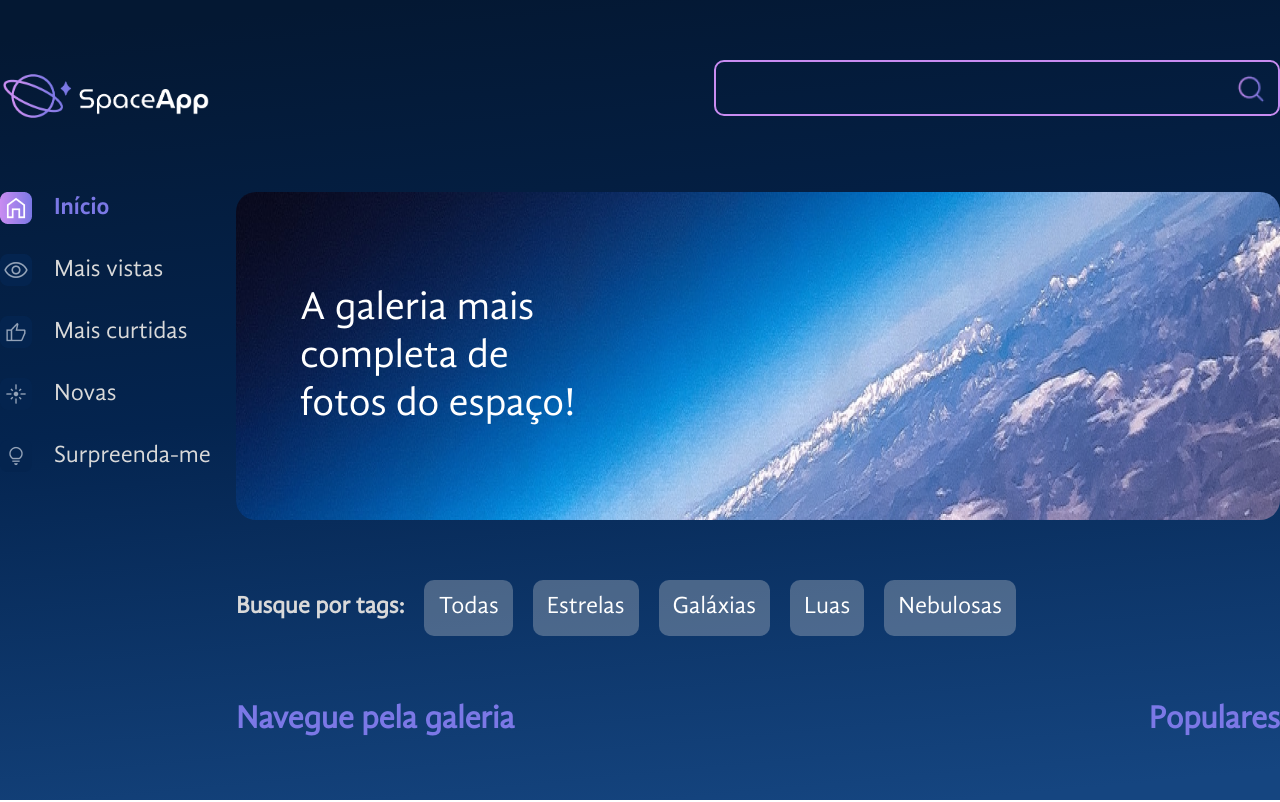
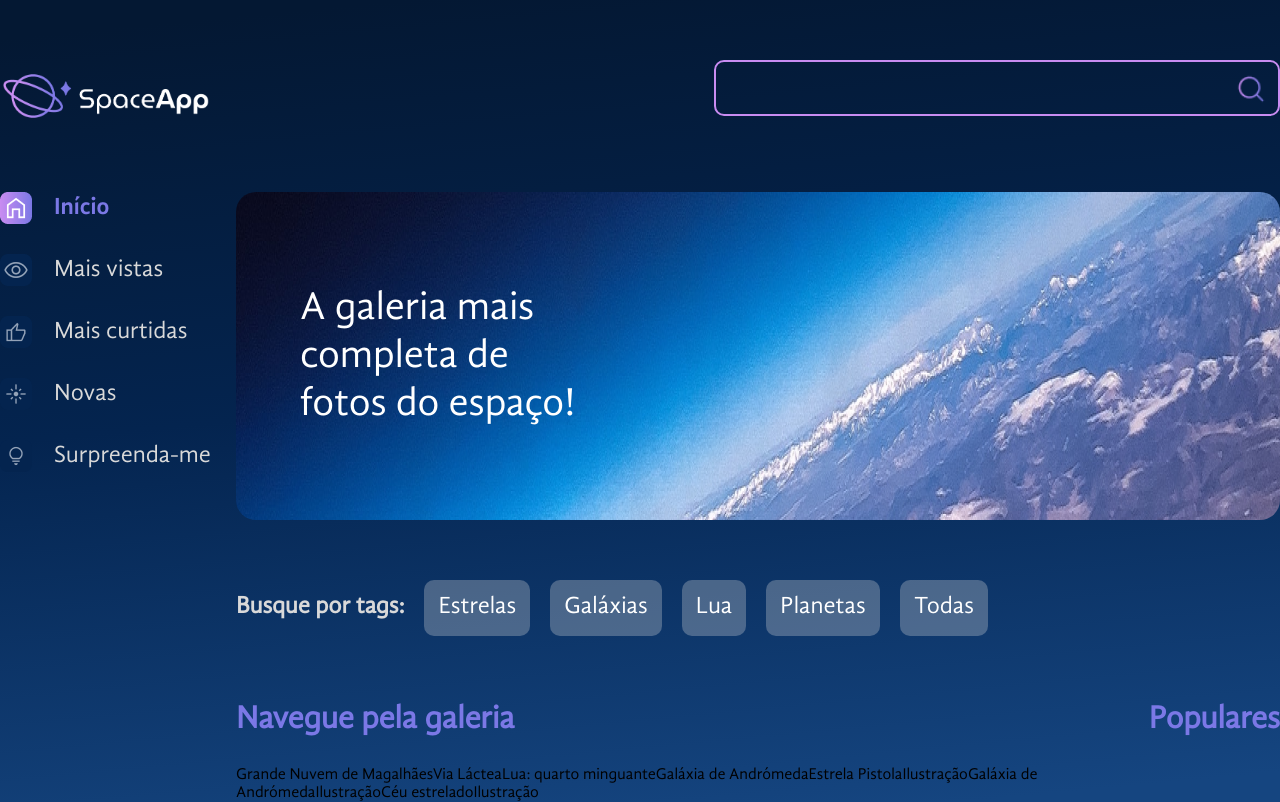
Before and after one commit to gilberto-espinosa/space-app-react, a React (Vite) app: page / in a window 1280 px wide. Built offline with nearby package versions, Linux system fonts and the light colour scheme.

Commit message:
inciando Desafio Galeria

```diff
--- a/src/App.jsx
+++ b/src/App.jsx
@@ -1,3 +1,5 @@
+import { useState } from "react";
+import fotos from "./fotos.json";
 import Banner from "./componentes/Banner";
 import { styled } from "styled-components";
 import Galeria from "./componentes/Galeria";
@@ -34,7 +36,10 @@
   flex-grow: 1;
 `;
 
-function App() {
+const App = () => {
+
+  const [fotosDaGaleria, setFotosDaGaleria] = useState(fotos)
+
   return (
     <FundoGradiente>
       <EstilosGlobais />
@@ -47,12 +52,12 @@
               texto="A galeria mais completa de fotos do espaço!"
               backgroundImage={bannerBackground}
             />
-            <Galeria />
+            <Galeria fotos={fotosDaGaleria}/>
           </ConteudoGaleria>
         </MainContainer>
       </AppContainer>
     </FundoGradiente>
   );
-}
+};
 
 export default App;
--- a/src/componentes/Galeria/Tags/tags.json
+++ b/src/componentes/Galeria/Tags/tags.json
@@ -1,22 +1,22 @@
 [
     {
         "id": 0,
-        "titulo": "Todas"
+        "titulo": "Estrelas"
     },
     {
         "id": 1,
-        "titulo": "Estrelas"
+        "titulo": "Galáxias"
     },
     {
         "id": 2,
-        "titulo": "Galáxias"
+        "titulo": "Lua"
     },
     {
         "id": 3,
-        "titulo": "Luas"
+        "titulo": "Planetas"
     },
     {
         "id": 4,
-        "titulo": "Nebulosas"
+        "titulo": "Todas"
     }
 ]
--- a/src/componentes/Galeria/index.jsx
+++ b/src/componentes/Galeria/index.jsx
@@ -8,15 +8,16 @@
 `;
 const SecaoFluida = styled.section`
   flex-grow: 1;
-`
+`;
 
-const Galeria = () => {
+const Galeria = ({ fotos = [] }) => {
   return (
     <>
       <Tags />
       <GaleriaContainer>
         <SecaoFluida>
           <Titulo>Navegue pela galeria</Titulo>
+          {fotos.map(foto => foto.titulo)}
         </SecaoFluida>
         <Populares />
       </GaleriaContainer>
--- /dev/null
+++ b/src/fotos.json
@@ -0,0 +1,72 @@
+[
+  {
+    "titulo": "Grande Nuvem de Magalhães",
+    "fonte": "Alura Space",
+    "path": "/imagens/galeria/foto-1.png",
+    "id": "1",
+    "tagId": 2
+  },
+  {
+    "titulo": "Via Láctea",
+    "fonte": "Alura Space",
+    "path": "/imagens/galeria/foto-2.png",
+    "id": "2",
+    "tagId": 2
+  },
+  {
+    "titulo": "Lua: quarto minguante",
+    "fonte": "Alura Space",
+    "path": "/imagens/galeria/foto-3.png",
+    "id": "3",
+    "tagId": 3
+  },
+  {
+    "titulo": "Galáxia de Andrómeda",
+    "fonte": "Alura Space",
+    "path": "/imagens/galeria/foto-4.png",
+    "id": "4",
+    "tagId": 2
+  },
+  {
+    "titulo": "Estrela Pistola",
+    "fonte": "Alura Space",
+    "path": "/imagens/galeria/foto-5.png",
+    "id": "5",
+    "tagId": 1
+  },
+  {
+    "titulo": "Ilustração",
+    "fonte": "Alura Space",
+    "path": "/imagens/galeria/foto-6.png",
+    "id": "6",
+    "tagId": 4
+  },
+  {
+    "titulo": "Galáxia de Andrómeda",
+    "fonte": "Alura Space",
+    "path": "/imagens/galeria/foto-7.png",
+    "id": "7",
+    "tagId": 2
+  },
+  {
+    "titulo": "Ilustração",
+    "fonte": "Alura Space",
+    "path": "/imagens/galeria/foto-8.png",
+    "id": "8",
+    "tagId": 4
+  },
+  {
+    "titulo": "Céu estrelado",
+    "fonte": "Alura Space",
+    "path": "/imagens/galeria/foto-9.png",
+    "id": "9",
+    "tagId": 1
+  },
+  {
+    "titulo": "Ilustração",
+    "fonte": "Alura Space",
+    "path": "/imagens/galeria/foto-10.png",
+    "id": "10",
+    "tagId": 1
+  }
+]
```
Also changed, not shown: src/componentes/Galeria/imagem/index.jsx (added, +16 -0 lines).
